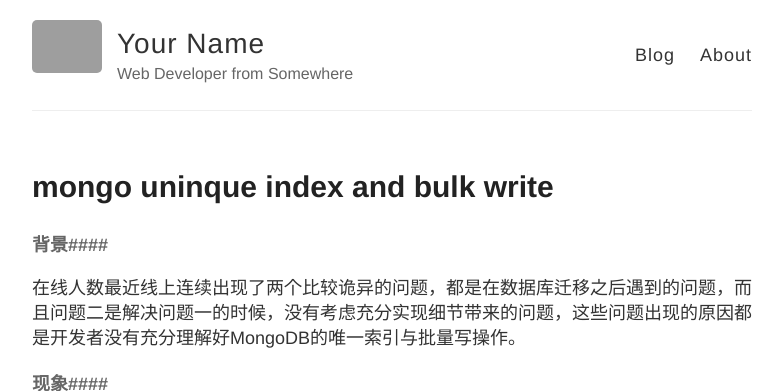
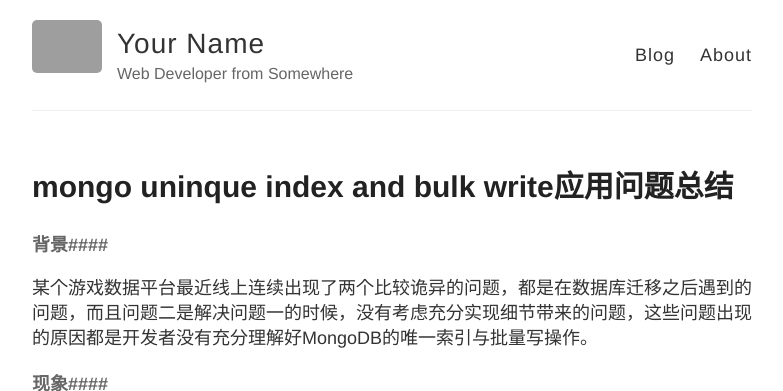
Before and after one commit to keita1314/keita1314.github.io, a Jekyll site: the page built from _posts/2015-12-01-mongo-uinque-index-bulk-write.md, in a window 1280 px wide and 1400 px high, cut to the strip 0-391 px from the top of the window. Shown: the whole strip, without its empty margins (248-1031 px from the left). Built offline with Jekyll 4.4.1, drawn with Linux system fonts in a browser that asks for light colours; Markdown is read by kramdown in place of the engine named in the settings; some of the changed text lies outside the part shown; grey boxes are pictures that could not be loaded.

Commit message:
update post

```diff
--- a/_posts/2015-12-01-mongo-uinque-index-bulk-write.md
+++ b/_posts/2015-12-01-mongo-uinque-index-bulk-write.md
@@ -1,21 +1,23 @@
 ---
 layout: post
-title: mongo uninque index and bulk write
+title: mongo uninque index and bulk write应用问题总结
 ---
 ####背景####
-在线人数最近线上连续出现了两个比较诡异的问题，都是在数据库迁移之后遇到的问题，而且问题二是解决问题一的时候，没有考虑充分实现细节带来的问题，这些问题出现的原因都是开发者没有充分理解好MongoDB的唯一索引与批量写操作。
+某个游戏数据平台最近线上连续出现了两个比较诡异的问题，都是在数据库迁移之后遇到的问题，而且问题二是解决问题一的时候，没有考虑充分实现细节带来的问题，这些问题出现的原因都是开发者没有充分理解好MongoDB的唯一索引与批量写操作。
 ####现象####
  * 问题一的表现是某个时间点的总人数趋势图的骤降，前后相邻的时间点正常
 ![请在这里输入图片描述](https://sawiki2.nie.netease.com/media/image/gjdn1690/20160227190130.png)
  * 问题二的表现是部分服务器的人数(非总人数)趋势图的骤升，而且恰好是正常人数的2倍
 ![请在这里输入图片描述](https://sawiki2.nie.netease.com/media/image/gjdn1690/20160227190151.png)
+
 网易大部分游戏项目输出在线人数的时间间隔是5分钟，一般而言，某个时间段的人数都是比较平衡，不会突然出现波动。
 ####问题分析####
 #####问题一######
-首先来看在线人数的数据结构设计，所有的服务(群组/物理器服务器/游戏进程)都是由树状结构来描述，通常根结点是一个虚拟结点，表示其子结点的所有服务的总人数，部署在各个服务器的Agent只需要提交叶子结点的人数数据，非叶子结点都要由结构关系向上递归计算得出。
+首先来看系统的数据结构设计，所有的服务(群组/物理器服务器/游戏进程)都是由树状结构来描述，通常根结点是一个虚拟结点，表示其子结点的所有服务的总人数，部署在各个服务器的Agent只需要提交叶子结点的人数数据，非叶子结点都要由结构关系向上递归计算得出。
 ![结构图](https://sawiki2.nie.netease.com/media/image/gjdn1690/20160127105655)
 数据库中一个meta表保存所有项目的服务的结构关系，服务的人数数据按时间戳保存在每一个对应项目的number表，每次提交人数数据只提交当前时间戳叶子结点数据(可能是服务器或者游戏进程)，然后服务端根据服务的组织关系向上递归一层一层计算出父结点、祖先结点、根结点的数据。
 ![请在这里输入图片描述](https://sawiki2.nie.netease.com/media/image/gjdn1690/20160126150041)
+
 上图中的normal是正确状态的执行过程，每个结点由id,type,timestamp来确定，根据数据库已经保存的结构关系，1、2的父结点是3。首先提交的1是叶子结点，然后根据结构关系生成其父结点、再交提交2，因为已经有当前时间戳父结点，所以会直接给父结点加2，最终生成的父结点总数为3。这里插入每个结点用的是开启Upsert选项的Mongo Update操作。
 
  * Upsert是Mongo Update操作的一个选项，当Upsert为true时，若update无法找到目标文档的时候，update操作就会转化成insert，若找到目标文档，则更新目标文档。
```
